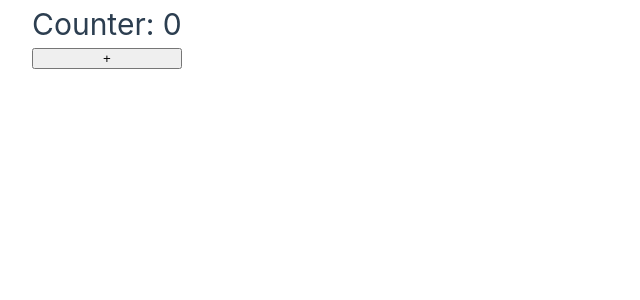
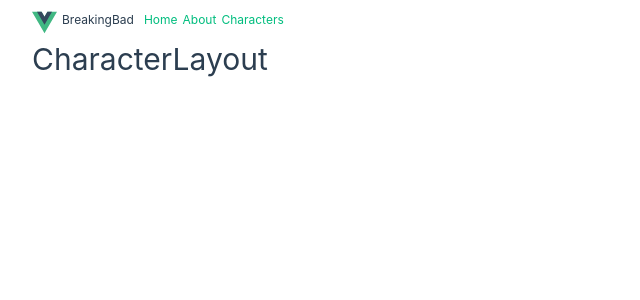
Before and after one commit to jesusbolivar94/breakingbadvueudemy, a Vue app: page /characters in a window 1280 px wide. Shown: the top 300 px of the page, without its empty margins (0-640 px from the left). Built offline with nearby package versions, Linux system fonts and the light colour scheme.

Commit message:
define routes, navigation and directory structure.

```diff
--- a/package.json
+++ b/package.json
@@ -11,7 +11,8 @@
     "lint": "eslint . --ext .vue,.js,.jsx,.cjs,.mjs,.ts,.tsx,.cts,.mts --fix --ignore-path .gitignore"
   },
   "dependencies": {
-    "vue": "^3.2.47"
+    "vue": "^3.2.47",
+    "vue-router": "^4.1.6"
   },
   "devDependencies": {
     "@rushstack/eslint-patch": "^1.2.0",
--- a/src/App.vue
+++ b/src/App.vue
@@ -1,38 +1,18 @@
-<!-- Old way <script lang="ts">
-import {defineComponent, ref} from "vue"
-
-export default defineComponent({
-    setup(props, {emit}) {
-
-        const counter = ref(0)
-
-        const increase = () => {
-            counter.value = counter.value + 1
-        }
-
-        return {
-            counter,
-            increase
-        }
-    }
-})
-</script>-->
-
-<!--Script setup way-->
-<!--<script setup lang="ts">
-import {ref} from "vue"
-
-const counter = ref(0)
-const increase = () => counter.value += 1
-</script>-->
-
-<!--Creating an external ts file and define a component-->
-<script lang="ts" src="@/App.ts"></script>
+<script setup lang="ts">
+    import {RouterView} from "vue-router"
+    import NavBar from "@/shared/components/NavBar.vue"
+    import {routerLinks} from "@/router/link-routes"
+</script>
 
 <template>
     <div class="wrapper">
-        <h1>Counter: {{ counter }}</h1>
-        <button @click="increase">+</button>
+        <header>
+            <NavBar title="BreakingBad" :links="routerLinks"/>
+        </header>
+
+        <main>
+            <RouterView />
+        </main>
     </div>
 </template>
 
--- /dev/null
+++ b/src/characters/layouts/CharacterLayout.vue
@@ -0,0 +1,13 @@
+<script setup lang="ts">
+
+</script>
+
+<template>
+    <div>
+        <h1>CharacterLayout</h1>
+    </div>
+</template>
+
+<style scoped>
+
+</style>
--- a/src/main.ts
+++ b/src/main.ts
@@ -2,5 +2,9 @@
 import App from './App.vue'
 
 import './assets/main.css'
+import router from "@/router"
 
-createApp(App).mount('#app')
+const app = createApp(App)
+
+app.use(router)
+app.mount('#app')
--- /dev/null
+++ b/src/router/index.ts
@@ -0,0 +1,20 @@
+import {createRouter, createWebHistory} from "vue-router"
+import HomePage from "@/shared/pages/HomePage.vue"
+import AboutPage from "@/shared/pages/AboutPage.vue"
+
+const router = createRouter({
+    history: createWebHistory( import.meta.env.BASE_URL ),
+    routes: [
+        // Public
+        { path: '/', name: 'home', component: HomePage },
+        { path: '/about', name: 'about', component: AboutPage },
+
+        // Characters
+        { path: '/characters', name: 'characters', component: () => import('@/characters/layouts/CharacterLayout.vue') },
+
+        // Default
+        { path: '/:pathMatch(.*)*', redirect: () => ({ name: 'home'})}
+    ],
+})
+
+export default router
--- /dev/null
+++ b/src/router/link-routes.ts
@@ -0,0 +1,11 @@
+export interface RouterLink {
+    name: string,
+    title: string,
+    path: string,
+}
+
+export const routerLinks: RouterLink[]= [
+    { path: '/', name: 'home', title: 'Home' },
+    { path: '/about', name: 'about', title: 'About' },
+    { path: '/characters', name: 'characters', title: 'Characters' },
+]
--- /dev/null
+++ b/src/shared/components/NavBar.vue
@@ -0,0 +1,42 @@
+<script setup lang="ts">
+    import type {RouterLink} from "@/router/link-routes";
+
+    interface Props {
+        title: string,
+        links: RouterLink[]
+    }
+
+    const props = defineProps<Props>()
+</script>
+
+<template>
+    <nav>
+        <img src="@/assets/logo.svg" alt="Vue Logo" height="25" width="25" />
+        <span>{{  props.title }}</span>
+
+        <RouterLink v-for="link of props.links" :to="link.path" :key="link.path">{{ link.title }}</RouterLink>
+    </nav>
+</template>
+
+<style scoped>
+nav {
+    width: 100%;
+    font-size: 12px;
+    text-align: center;
+    margin-top: 10px;
+    display: flex;
+    align-items: flex-start;
+}
+
+img {
+    margin-right: 5px;
+}
+
+span {
+    margin-right: 10px;
+}
+
+a {
+    margin-right: 5px;
+}
+</style>
--- /dev/null
+++ b/src/shared/pages/AboutPage.vue
@@ -0,0 +1,13 @@
+<script setup lang="ts">
+
+</script>
+
+<template>
+    <div>
+        <h1>AboutPage</h1>
+    </div>
+</template>
+
+<style scoped>
+
+</style>
--- /dev/null
+++ b/src/shared/pages/HomePage.vue
@@ -0,0 +1,13 @@
+<script setup lang="ts">
+
+</script>
+
+<template>
+    <div>
+        <h1>HomePage</h1>
+    </div>
+</template>
+
+<style scoped>
+
+</style>
```
Also changed, not shown: src/characters/pages/CharacterId.vue (added, +13 -0 lines), src/characters/pages/CharacterList.vue (added, +13 -0 lines), src/characters/pages/CharacterSearch.vue (added, +13 -0 lines), 1 other file (tests, documents, lock files or other folders).
